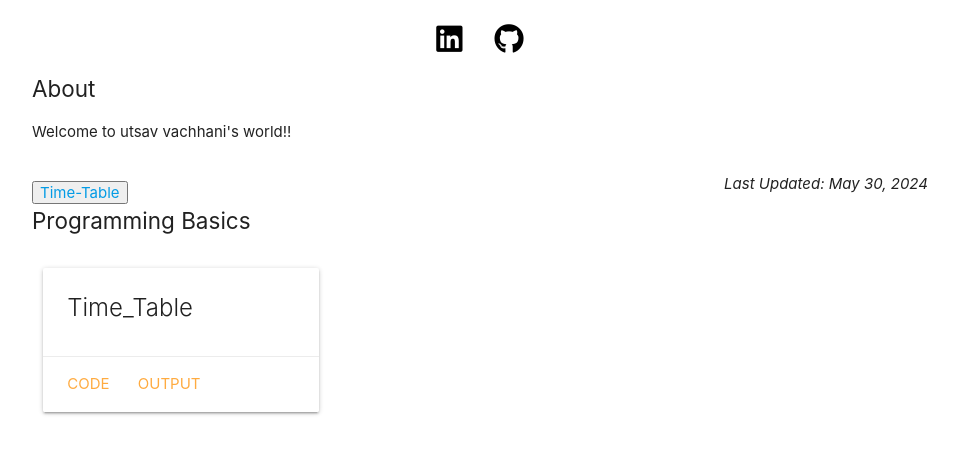
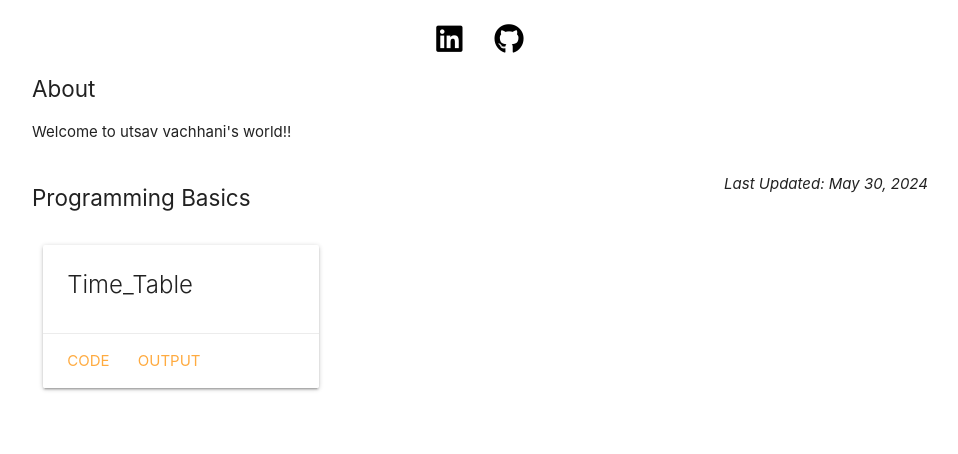
Before and after one commit to utsavvachhani/WT_Lab, a PHP site: page /home.html in a window 1280 px wide. Shown: the part 150-604 px from the top of the page, without its empty margins (160-1118 px from the left). Run offline with PHP 8.4, Linux system fonts and the light colour scheme; some libraries are stand-ins or nearby versions.

Commit message:
works for the main

```diff
--- a/home.html
+++ b/home.html
@@ -42,10 +42,7 @@
                 <br>
             </div>
 
-            <button><a href="./TIme-Table/table.html">Time-Table</a></button>
-
             <div id="projects">
-
                 <div class="my-header" id="programming-tutorials">Programming Basics</div>
                 <br>
 
--- a/index.html
+++ b/index.html
@@ -9,5 +9,9 @@
             <button><a href="home.html">Home</a></button>
         </div>
     </body>
-
+    <style>
+        .center{
+            margin: 50%;
+        }
+    </style>
 </html>
--- a/stylesheets/style.css
+++ b/stylesheets/style.css
@@ -105,6 +105,6 @@ iframe{
     float: right;
 }
 
-.center{
-    margin: 50%;
+a{
+    color: black;
 }
```
